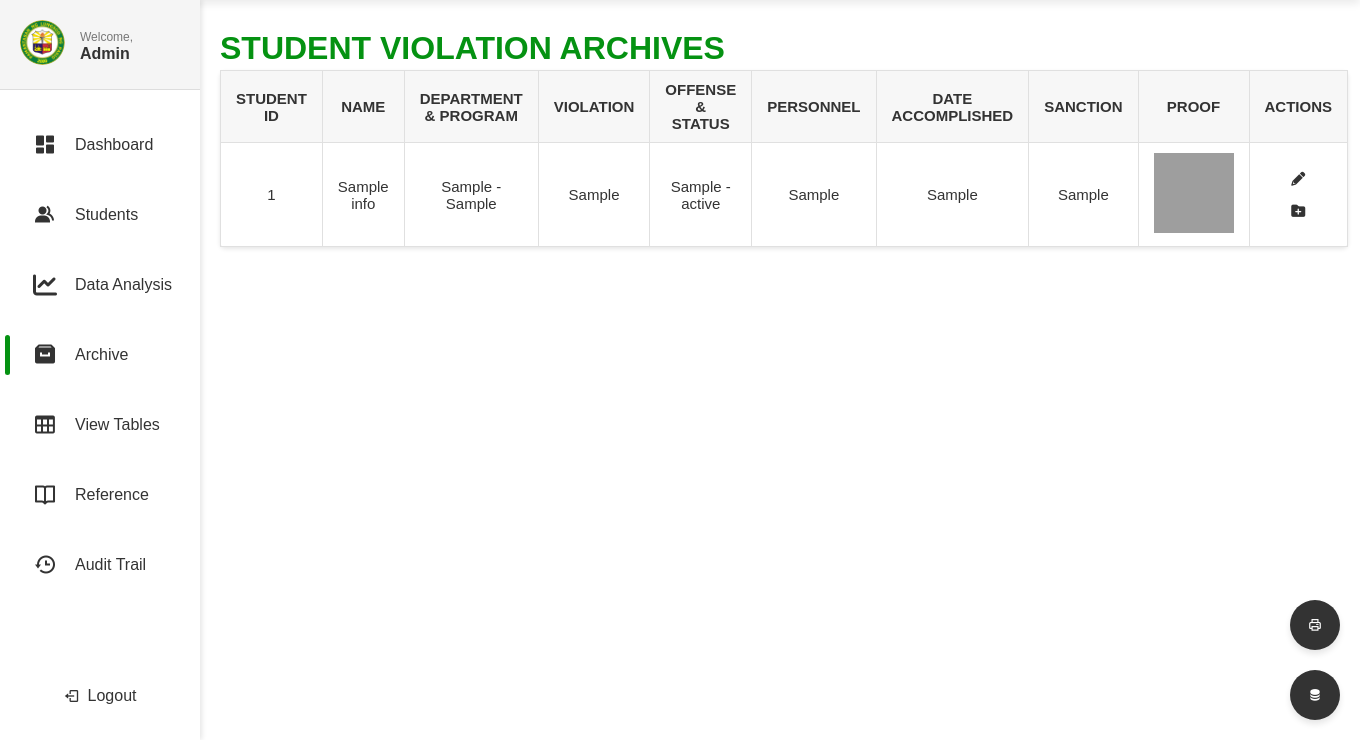
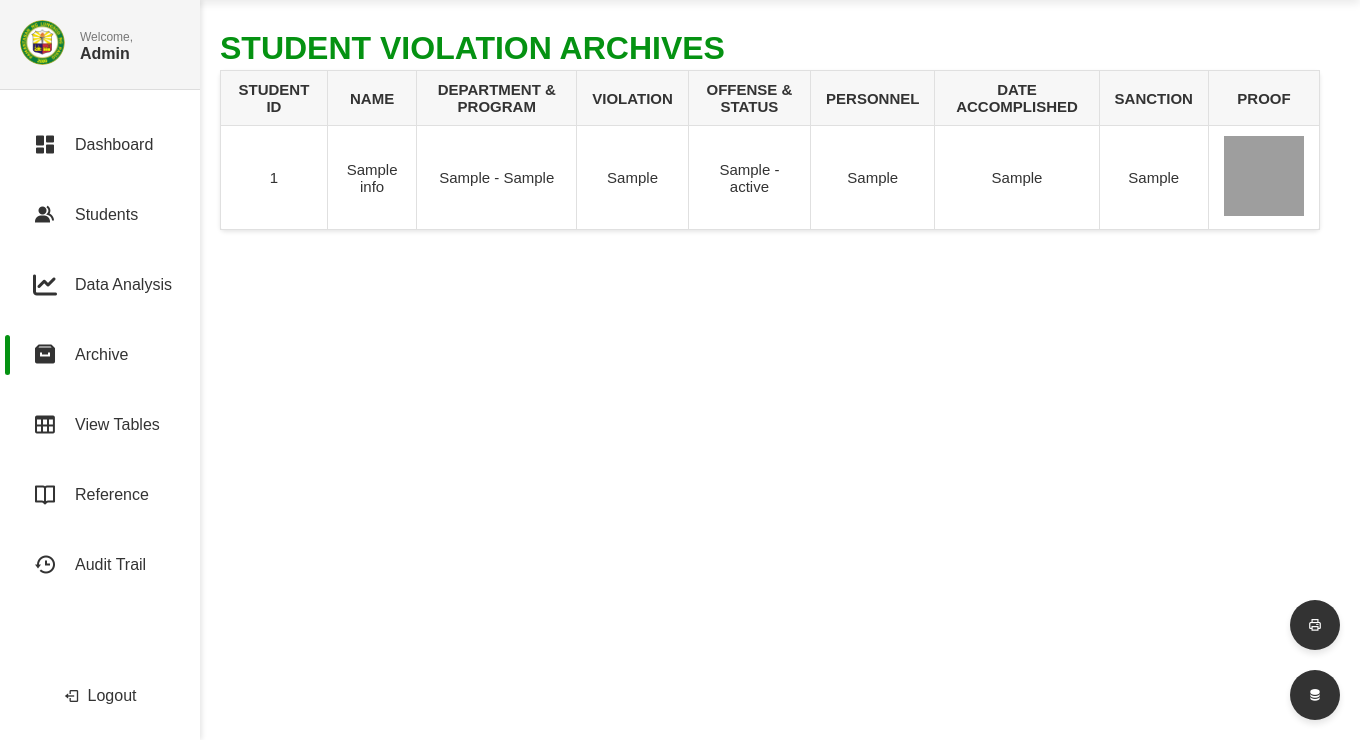
Before and after one commit to jopsjops/vmsplp-php, a PHP site: page /archive.php in a window 1360 px wide. Shown: the part 60-800 px from the top of the page. Run offline with PHP 8.4, Linux system fonts and the light colour scheme; tables that the repository leaves empty or names only in its code hold one stand-in row (values such as "Sample post"); some libraries are stand-ins or nearby versions; grey boxes are pictures that could not be loaded.

Commit message:
oks archive

```diff
--- a/archive.php
+++ b/archive.php
@@ -605,7 +605,7 @@
                                 <th>Date Accomplished</th>
                                 <th>Sanction</th>
                                 <th>Proof</th>
-                                <th>Actions</th>
+
                             </tr>
                         </thead>
                         <tbody>
@@ -624,14 +624,6 @@
 
                                         <td>" . htmlspecialchars($row['Sanction']) . "</td>
                                         <td><img src='proof/" . htmlspecialchars($row['Proof']) . "' alt='Proof Image' width='80' height='80'></td>
-                                        <td>
-                                            <button class='edit' onclick='editRow(" . $row['id'] . ")'>
-                                                <i class='fas fa-pencil-alt'></i>
-                                            </button>
-                                            <button class='archive' onclick='transferRow(" . $row['id'] . ")'>
-                                                <i class='fa-solid fa-folder-plus'></i>
-                                            </button>
-                                        </td>
                                     </tr>";
                                 }
                             } else {
```
